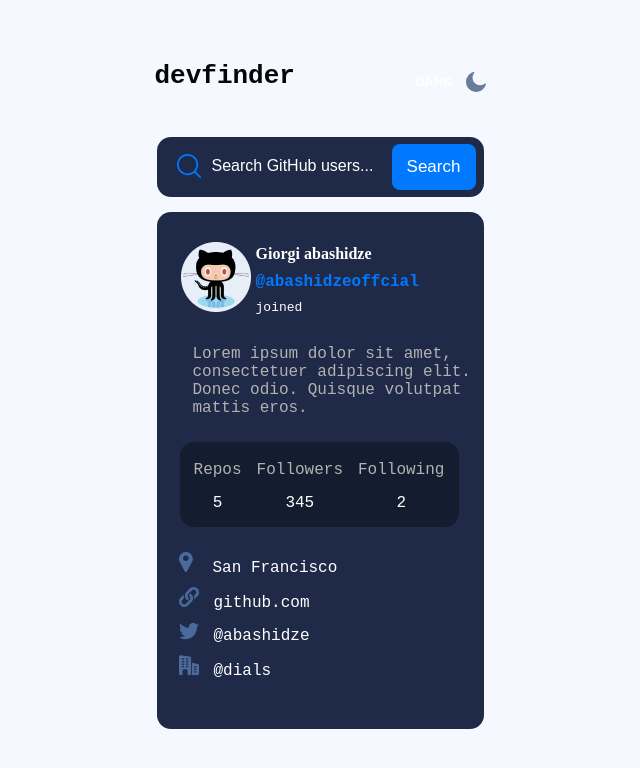
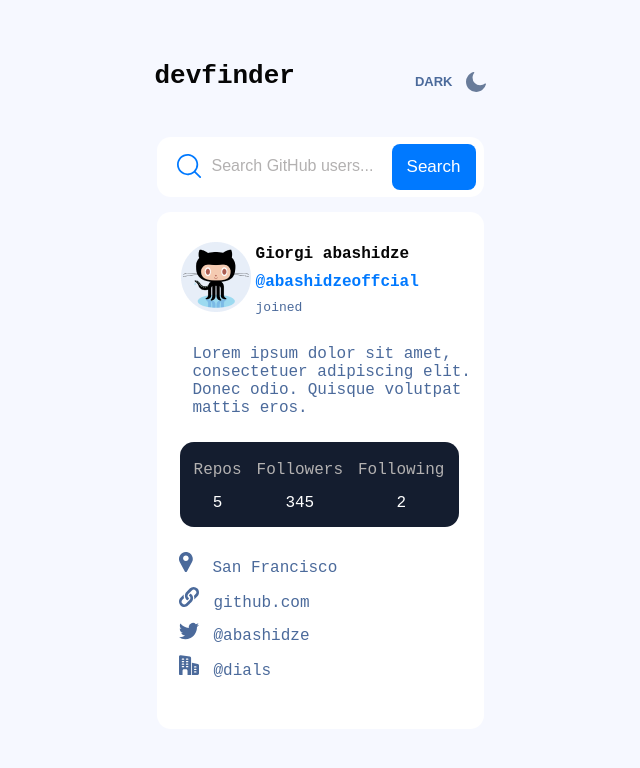
Before and after one commit to Abashidzeofficial/github-user-search-app, a React (Create React App) app: page / in a window 1280 px wide. Shown: the top 768 px of the page, without its empty margins (320-960 px from the left). Built offline with nearby package versions, Linux system fonts and the light colour scheme.

Commit message:
New Update

```diff
--- a/src/App.tsx
+++ b/src/App.tsx
@@ -12,7 +12,6 @@ const App: React.FC = () => {
 
   const handleTheme = () => {
     setTheme(theme === "LIGHT" ? "DARK" : "LIGHT");
-
     console.log(theme);
   }
 
@@ -38,8 +37,8 @@ const App: React.FC = () => {
             </button>
           )
             : (
-              <button className='them' onClick={handleTheme}>
-                <span className="light">DARK</span>
+              <button className='them' onClick={handleTheme} >
+                <span className="light-moon">DARK</span>
                 <img src={moon} alt="moon-light" className="moon-light" />
               </button>
             )}
@@ -47,10 +46,10 @@ const App: React.FC = () => {
         </div>
       </div>
       <div className="input-group">
-        <div className={`input-graph ${theme === 'LIGHT' ? 'light-theme' : 'dark-theme'}`}>
+        <div className="input-graph">
           <input
             type="text"
-            className="input-txt"
+            className={`input-txt ${theme === 'LIGHT' ? 'white-theme' : 'input-black'}`}
             placeholder="Search GitHub users..."
             value={input}
             onChange={handleChange}
@@ -58,13 +57,15 @@ const App: React.FC = () => {
           </input>
 
         </div>
-        <button className="search-btn">Search</button>
+        <button className="search-btn" disabled={!input}>Search</button>
         <img src={searchIcon} alt="searchIcon" className="search-icon" />
       </div>
       <div className="container">
         <Header
           input={input}
           setInput={setInput}
+          theme={theme}
+          setTheme={setTheme}
         />
       </div>
     </form>
--- a/src/component/Header.tsx
+++ b/src/component/Header.tsx
@@ -4,27 +4,30 @@ import location from '../images/icon-location.svg';
 import twitter from '../images/icon-twitter.svg';
 import githublink from '../images/icon-website.svg';
 import company from '../images/icon-company.svg';
+import '../component/styles.css';
 
 interface Headerprops {
   input: string
   setInput: (input: string) => void;
+  theme: string;
+  setTheme: React.Dispatch<React.SetStateAction<string>>;
 }
 
-const Header: React.FC<Headerprops> = ({ input, setInput }) => {
+const Header: React.FC<Headerprops> = ({ input, setInput, theme, setTheme }) => {
   return (
-    <div className="search-container">
+    <div className={`search-container ${theme === 'LIGHT' ? 'search-bg' : 'input-black'}`}>
       <div className="github-information">
         <a className='profile-img'>
           <img src={profile} alt="profile-img" className="profile-icon" />
         </a>
         <div className="user-info">
-          <div className='github-name'><a>Giorgi abashidze</a></div>
+          <div className={`github-name ${theme === 'LIGHT' ? 'black-theme' : 'white-theme'}`}><a>Giorgi abashidze</a></div>
           <div className='github-username'><a>@abashidzeoffcial</a></div>
-          <div className='joined'><a>joined</a></div>
+          <div className={`joined ${theme === 'LIGHT' ? 'light-info' : 'dark-info'}`}><a>joined</a></div>
         </div>
       </div>
       <div className="bio">
-        <p className='bio'>Lorem ipsum dolor sit amet, consectetuer adipiscing elit. Donec odio. Quisque volutpat mattis eros.</p>
+        <span className={`bio ${theme === 'LIGHT' ? 'light-info' : 'dark-info'}`}>Lorem ipsum dolor sit amet, consectetuer adipiscing elit. Donec odio. Quisque volutpat mattis eros.</span>
       </div>
       <div className="repo-follower">
         <div className="repo">Repos <span className='repo-number'>5</span></div>
@@ -34,16 +37,16 @@ const Header: React.FC<Headerprops> = ({ input, setInput }) => {
       <div className="social">
         <div className="address">
           <img src={location} alt="location" className="location" />
-          <a className='location-user'>San Francisco</a>
+          <a className={`location-user ${theme === 'LIGHT' ? 'light-info' : 'dark-info'}`}>San Francisco</a>
         </div>
         <div className="github-link"> <img src={githublink} alt="githublink" className="link-github" />
-          <a className='github-user'>github.com</a>
+          <a className={`github-user ${theme === 'LIGHT' ? 'light-info' : 'dark-info'}`}>github.com</a>
         </div>
         <div className="twitter"><img src={twitter} alt="" className="twitter-icon" />
-          <a className='twitter-user'>@abashidze</a>
+          <a className={`twitter-user ${theme === 'LIGHT' ? 'light-info' : 'dark-info'}`}>@abashidze</a>
         </div>
         <div className="company"><img src={company} alt="company" className="company-icon" />
-          <a className='company-user'>@dials</a>
+          <a className={`company-user ${theme === 'LIGHT' ? 'light-info' : 'dark-info'}`}>@dials</a>
         </div>
       </div>
     </div >
--- a/src/component/styles.css
+++ b/src/component/styles.css
@@ -5,8 +5,14 @@
   --text-color-dark: ;
   --text-color-black: #060606;
   --text-color-white: #faf8f8;
+  --input-black: #1e2a47;
+  --input-search-color: #ffffff;
+  --light-info: #4b6a9b;
+  --dark-info: #b3b1b1;
 }
-
+.search-bg {
+  background-color: var(--input-search-color);
+}
 .light-theme {
   background-color: var(--background-color-dark);
 }
@@ -18,6 +24,15 @@
 }
 .white-theme {
   color: var(--text-color-white);
+}
+.input-black {
+  background-color: var(--input-black);
+}
+.light-info {
+  color: var(--light-info);
+}
+.dark-info {
+  color: var(--dark-info);
 }
 
 * {
@@ -33,19 +48,19 @@ body {
 .search-container {
   width: 327px;
   height: 517px;
-  background-color: #1e2a47;
+  /* background-color: #1e2a47; */
   border-radius: 14px;
 }
 .input-txt {
   width: 327px;
   height: 60px;
-  background-color: #1e2a47;
+  /* background-color: #1e2a47; */
   border: none;
   border-radius: 14px;
 }
 .input-txt::placeholder {
   padding-left: 55px;
-  color: #fff;
+  color: #b3b1b1;
   font-size: 16px;
   font-weight: 400;
   line-height: 25px;
@@ -94,6 +109,13 @@ body {
   color: #fff;
   margin-top: -10px;
 }
+.light-moon {
+  font-size: 13px;
+  font-weight: 700;
+  line-height: 39px;
+  color: #4b6a9b;
+  margin-top: -10px;
+}
 .sun-light,
 .moon-light {
   margin-bottom: 30px;
@@ -135,11 +157,10 @@ body {
 }
 
 .github-name {
-  font-family: Space Mono;
   font-size: 16px;
   font-weight: 700;
   line-height: 24px;
-  color: #fff;
+  /* color: #fff; */
   margin-left: -50px;
 }
 .github-username {
@@ -153,14 +174,14 @@ body {
   font-size: 13px;
   font-weight: 400;
   line-height: 19px;
-  color: #fff;
+  /* color: #fff; */
   margin-left: -50px;
 }
 .bio {
   display: flex;
   margin-top: 14px;
   padding-left: 18px;
-  color: #b3b1b1;
+  /* color: #b3b1b1; */
 }
 .repo-follower {
   display: flex;
@@ -200,9 +221,9 @@ body {
 .company-user,
 .github-user {
   padding-left: 15px;
-  color: #fff;
+  /* color: #b3b1b1; */
 }
 .location-user {
   padding-left: 20px;
-  color: #fff;
+  /* color: #fff; */
 }
```
